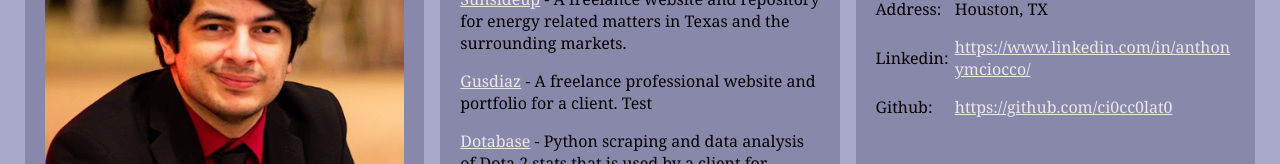
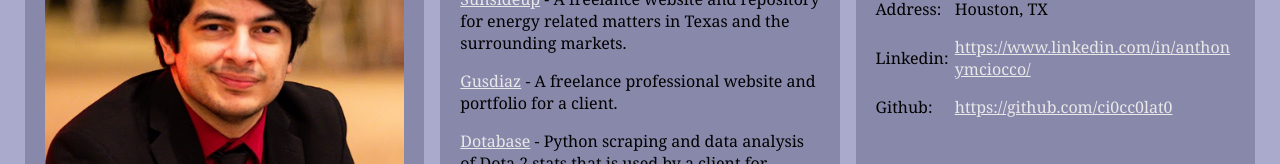
Before and after one commit to ci0cc0lat0/ProfessionalWebsite, a Next.js app: page / in a window 1280 px wide. Shown: the part 384-548 px from the top of the page. Built offline with nearby package versions, Linux system fonts and the light colour scheme.

Commit message:
Undid test

```diff
--- a/src/app/page.js
+++ b/src/app/page.js
@@ -56,7 +56,7 @@ export default function page(){
                 A portfolio I designed to show of pictures, projects, and past works.
               </Project_link>*/}
               <Project_link link_display="Gusdiaz" linkto="https://gusdiaz.com/">
-                A freelance professional website and portfolio for a client. Test
+                A freelance professional website and portfolio for a client.
               </Project_link>
               <Project_link link_display="Dotabase" linkto="https://github.com/ci0cc0lat0/Dotabase">
                 Python scraping and data analysis of Dota 2 stats that is used by a client for analytics and insights
```
